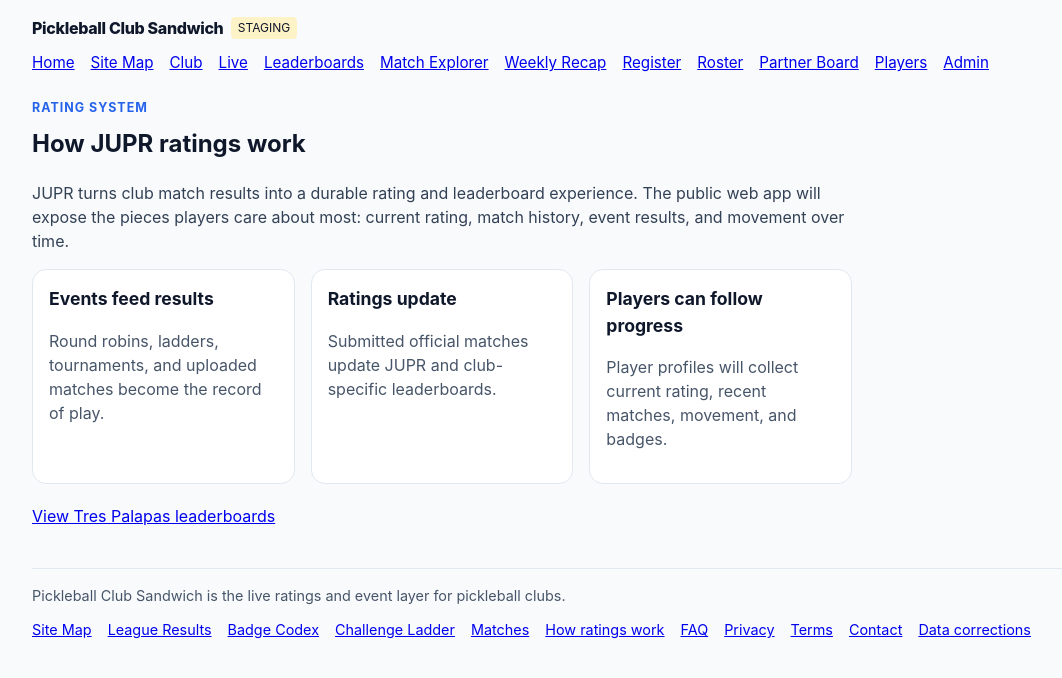
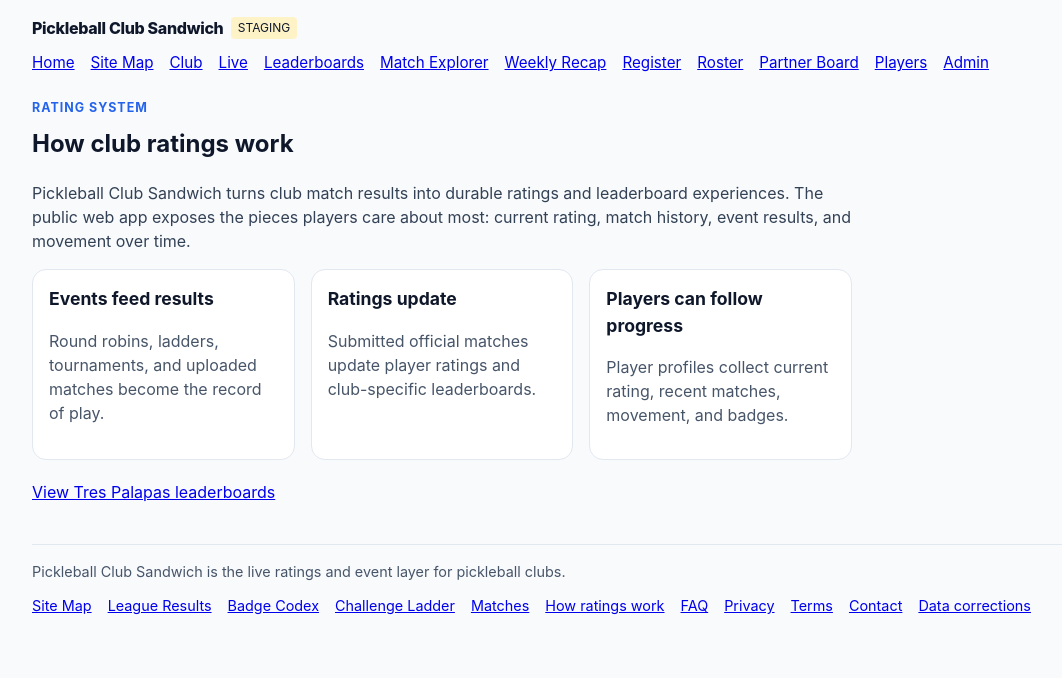
Before and after one commit to pickleballattrespalapas/JUPR, a Next.js app in the folder apps/web/: page /how-ratings-work in a window 1280 px wide. Shown: the top 678 px of the page, without its empty margins (48-1110 px from the left). Built offline with nearby package versions, Linux system fonts and the light colour scheme.

Commit message:
refresh ratings explainer naming

```diff
--- a/apps/web/app/how-ratings-work/page.tsx
+++ b/apps/web/app/how-ratings-work/page.tsx
@@ -6,9 +6,9 @@
       <p style={{ margin: "0 0 0.5rem", color: "#2563eb", fontWeight: 700, textTransform: "uppercase", letterSpacing: "0.08em", fontSize: "0.78rem" }}>
         Rating system
       </p>
-      <h1 style={{ marginTop: 0 }}>How JUPR ratings work</h1>
+      <h1 style={{ marginTop: 0 }}>How club ratings work</h1>
       <p style={{ color: "#334155" }}>
-        JUPR turns club match results into a durable rating and leaderboard experience. The public web app will expose the pieces players care about most: current rating, match history, event results, and movement over time.
+        Pickleball Club Sandwich turns club match results into durable ratings and leaderboard experiences. The public web app exposes the pieces players care about most: current rating, match history, event results, and movement over time.
       </p>
       <div style={{ display: "grid", gridTemplateColumns: "repeat(auto-fit, minmax(220px, 1fr))", gap: "1rem" }}>
         <article style={{ border: "1px solid #e2e8f0", borderRadius: "14px", padding: "1rem", background: "white" }}>
@@ -17,11 +17,11 @@
         </article>
         <article style={{ border: "1px solid #e2e8f0", borderRadius: "14px", padding: "1rem", background: "white" }}>
           <h2 style={{ marginTop: 0, fontSize: "1.1rem" }}>Ratings update</h2>
-          <p style={{ color: "#475569" }}>Submitted official matches update JUPR and club-specific leaderboards.</p>
+          <p style={{ color: "#475569" }}>Submitted official matches update player ratings and club-specific leaderboards.</p>
         </article>
         <article style={{ border: "1px solid #e2e8f0", borderRadius: "14px", padding: "1rem", background: "white" }}>
           <h2 style={{ marginTop: 0, fontSize: "1.1rem" }}>Players can follow progress</h2>
-          <p style={{ color: "#475569" }}>Player profiles will collect current rating, recent matches, movement, and badges.</p>
+          <p style={{ color: "#475569" }}>Player profiles collect current rating, recent matches, movement, and badges.</p>
         </article>
       </div>
       <p style={{ marginTop: "1.25rem" }}>
```
